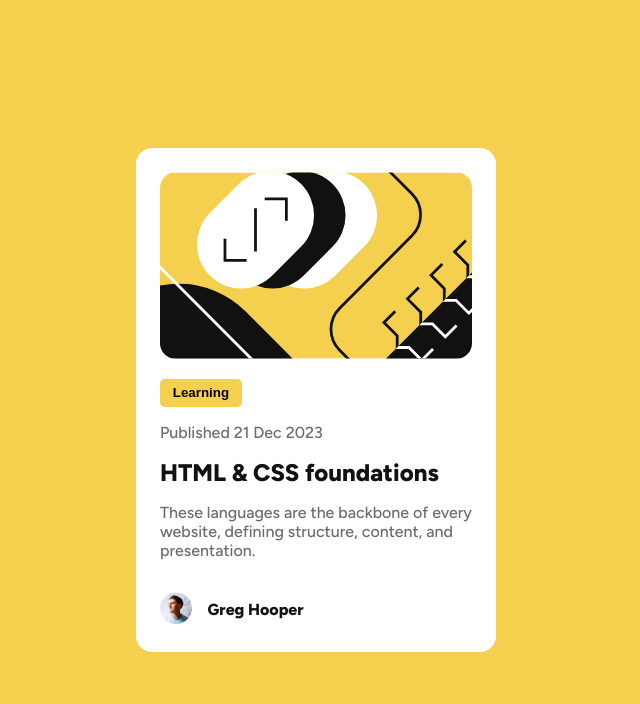
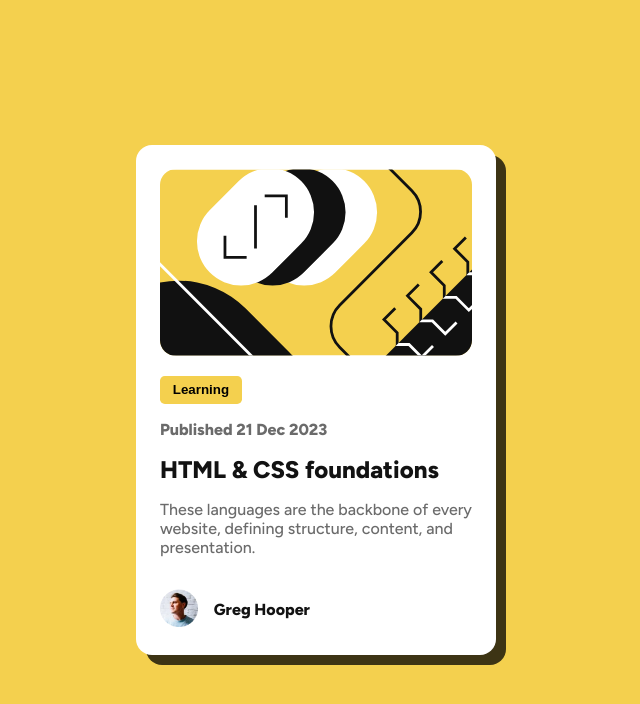
Before and after one commit to Gato513/05-blog-preview-card-main, a plain HTML site: page index.html in a window 1280 px wide. Shown: the whole page, without its empty margins (324-964 px from the left). Drawn offline with Linux system fonts and the light colour scheme.

Commit message:
Correcciones finales de tamaño de carta

```diff
--- a/style.css
+++ b/style.css
@@ -55,6 +55,7 @@ h1 {
 	width: 22.5rem;
 	padding: 1.5rem;
 	border-radius: 1rem;
+	box-shadow: 10px 10px 0px 0px rgba(0, 0, 0, 0.75);
 	background-color: hsl(0, 0%, 100%);
 	color: hsl(0, 0%, 7%);
 }
@@ -82,10 +83,11 @@ h1 {
 
 /*! Estilo para las imágenes dentro de la información del editor */
 #publisher-information img {
-	height: 2rem;
+	height: 2.4rem;
 }
 
 /*! Estilo para la fecha de publicación */
 .publication-date {
 	color: hsl(0, 0%, 42%);
+	font-weight: 800;
 }
```
